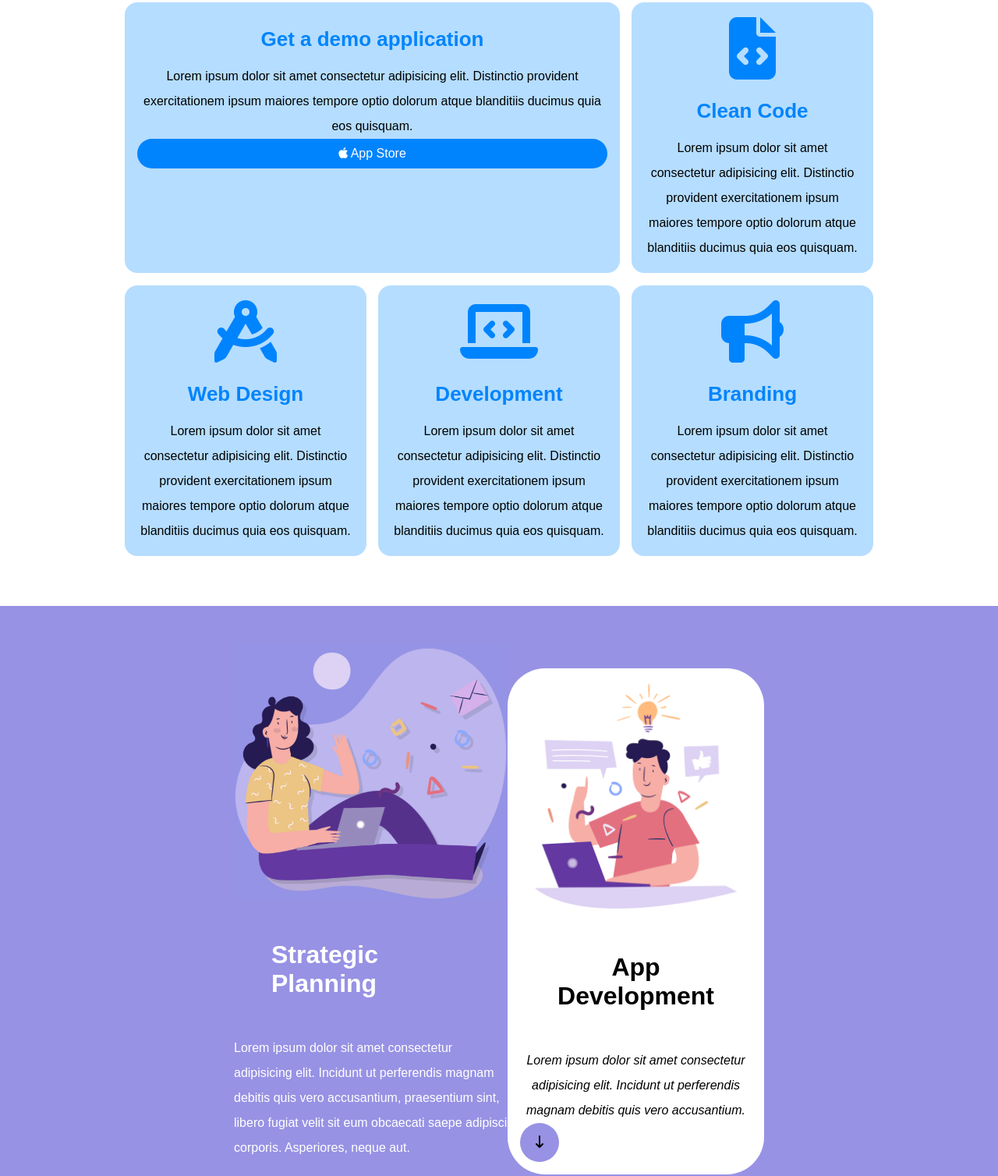
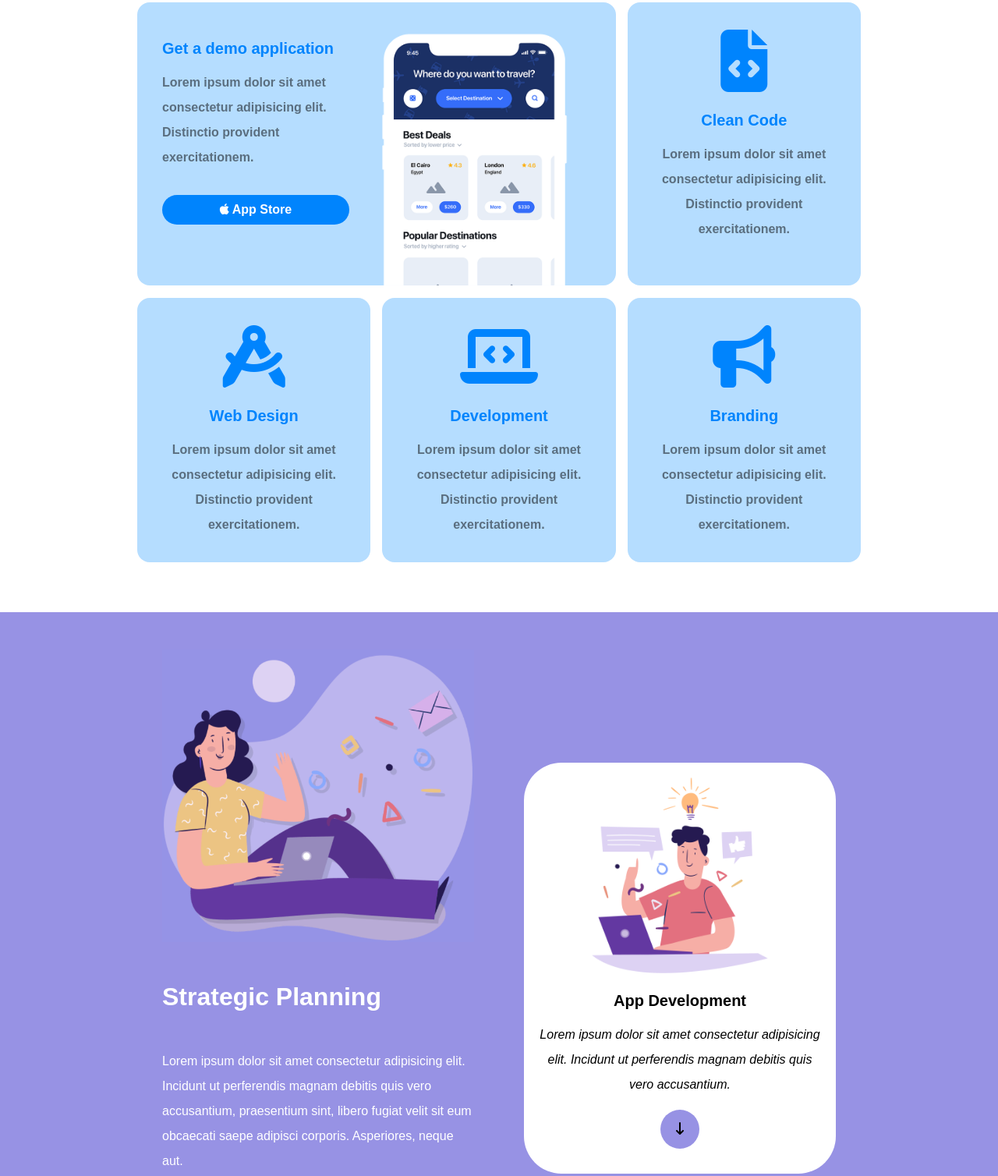
Before and after one commit to AndreaTorelli87/htmlcss-responsive-layout, a plain HTML site: page index.html in a window 1280 px wide. Shown: the part 77-1585 px from the top of the page at 78% size. Drawn offline with Linux system fonts and the light colour scheme.

Commit message:
planning finito

```diff
--- a/css/style.css
+++ b/css/style.css
@@ -26,11 +26,13 @@
 
 section{
    padding: 3rem 0;
+   scroll-margin-top: 70px;
 }
 
 .container{
-   width: 440px;
+   max-width: 440px;
    margin: auto;
+   padding: 0 1rem;
 }
 
 .border1{
@@ -66,7 +68,7 @@ p,em{
 }
 
 h4{
-   font-size: 26px;
+   font-size: 20px;
 }
 
 h3{
@@ -77,7 +79,6 @@ h3{
 
 header{
    width: 100%;
-   height: 50px;
    background-color: var(--blu); /* -------------------------------------------- */
    position: fixed;
    z-index: 9999;
@@ -89,6 +90,7 @@ header .container{
    display: flex;
    justify-content: space-between;
    align-items: center;
+   height: 70px;
 }
 
 #logo{
@@ -101,6 +103,7 @@ nav {
 
 #hamburger {
    display: inline-block;
+   font-size: 2rem;
 }
 
 ul{
@@ -109,7 +112,7 @@ ul{
 
 header a{
    text-decoration: none;
-   padding: 0.4rem;
+   margin-left: 1rem;
 }
 
 /* ----- INTRO ----- */
@@ -120,10 +123,12 @@ header a{
 
 #intro .card{
    background-color: #B5DDFF;
+   color: #5A6E7F;
+   font-weight: bolder;
    width: 100%;
    margin-top: 1rem;
    text-align: center;
-   padding: 1rem;
+   padding: 2rem;
 }
 
 #intro span, #intro h4{
@@ -131,28 +136,43 @@ header a{
 }
 
 #intro h4{
-   padding: 1rem;
+   padding: 1rem 0;
 }
 
 #intro .button{
    background-color: var(--blu);
+   margin: 2rem 0;
+   width: 15rem;
+   text-align: center;
 }
 
 .symbol{
    font-size: 5rem;
 }
 
+#intro .card:first-child{
+   text-align: left;
+}
+
+#intro .card:first-child img{
+   margin-bottom: -36px;
+  }
+
 /* ----- PLANNING ----- */
 
 #planning h3{
-   padding: 3rem;
+   padding: 3rem 0;
+}
+
+#planning h4{
+   padding: 1rem 0;
 }
 
 .cerchio{
-   height: 50px;
    width: 50px;
    border-radius: 50%;
    line-height: 50px;
+   margin: 1rem auto;
 }
 
 #planning .border2{
@@ -200,7 +220,7 @@ footer{
 @media screen and (min-width: 768px) {
 
    .container{
-      width: 730px;
+      max-width: 730px;
       margin: auto;
    }
 
@@ -218,11 +238,9 @@ footer{
    width: calc(100% / 3 * 2 - 5px);
   }
 
-  #planning .container{
-   width: 680px;
-   display: flex;
-   justify-content: end;
-  }
+  #intro .image{
+   width: 70%;
+   }
 
   #testimonials .card{
    display: flex;
@@ -240,7 +258,7 @@ footer{
 @media screen and (min-width: 992px){
 
    .container{
-      width: 960px;
+      max-width: 960px;
       margin: auto;
    }
 
@@ -258,12 +276,49 @@ footer{
       display: none;
    }
 
+   #intro .card:first-child{
+      display: flex;
+   }
+
+   #intro .image{
+      align-self: end;
+      width: 150%;
+   }
+
+  #planning .container{
+   display: flex;
+   align-items: end;
+   justify-content: space-around;
+  }
+
+  #planning .bg-white{
+   margin: 0;
+  }
+
+  #planning .bg-white .image{
+   width: 70%;
+   margin: auto;
+  }
+
+  #planning .container > div{
+   width: calc(100% / 2 - 4rem);
+  }
+
+
    #features .card{
       width: calc(100% / 3 - 10px);
    }
+
+
+
+
 
 }
 
 @media screen (min-width: 1200){
 
+   .container{
+      max-width: 1170px;
+   }
+
 }
--- a/index.html
+++ b/index.html
@@ -35,32 +35,30 @@
                         <div class="card border1">
                             <div class="text">
                                 <h4>Get a demo application</h4>
-                                <p>Lorem ipsum dolor sit amet consectetur adipisicing elit. Distinctio provident exercitationem ipsum maiores tempore optio dolorum atque blanditiis ducimus quia eos quisquam.</p>
+                                <p>Lorem ipsum dolor sit amet consectetur adipisicing elit. Distinctio provident exercitationem.</p>
                                 <div class="button font-white"><i class="fa-brands fa-apple"></i> App Store</div>
                             </div>
-                            <div>
-                                <!-- <img src="img/phone.png" alt="Phone"> -->
-                            </div>
+                            <div class="image"><img src="img/phone.png" alt="Phone"></div>
                         </div>
                         <div class="card border1">
                             <span class="symbol"><i class="fa-solid fa-file-code"></i></span>
                             <h4>Clean Code</h4>
-                            <p>Lorem ipsum dolor sit amet consectetur adipisicing elit. Distinctio provident exercitationem ipsum maiores tempore optio dolorum atque blanditiis ducimus quia eos quisquam.</p>
+                            <p>Lorem ipsum dolor sit amet consectetur adipisicing elit. Distinctio provident exercitationem.</p>
                         </div>
                         <div class="card border1">
                             <span class="symbol"><i class="fa-solid fa-compass-drafting"></i></span>
                             <h4>Web Design</h4>
-                            <p>Lorem ipsum dolor sit amet consectetur adipisicing elit. Distinctio provident exercitationem ipsum maiores tempore optio dolorum atque blanditiis ducimus quia eos quisquam.</p>
+                            <p>Lorem ipsum dolor sit amet consectetur adipisicing elit. Distinctio provident exercitationem.</p>
                         </div>
                         <div class="card border1">
                             <span class="symbol"><i class="fa-solid fa-laptop-code"></i></span>
                             <h4>Development</h4>
-                            <p>Lorem ipsum dolor sit amet consectetur adipisicing elit. Distinctio provident exercitationem ipsum maiores tempore optio dolorum atque blanditiis ducimus quia eos quisquam.</p>
+                            <p>Lorem ipsum dolor sit amet consectetur adipisicing elit. Distinctio provident exercitationem.</p>
                         </div>
                         <div class="card border1">
                             <span class="symbol"><i class="fa-solid fa-bullhorn"></i></i></span>
                             <h4>Branding</h4>
-                            <p>Lorem ipsum dolor sit amet consectetur adipisicing elit. Distinctio provident exercitationem ipsum maiores tempore optio dolorum atque blanditiis ducimus quia eos quisquam.</p>
+                            <p>Lorem ipsum dolor sit amet consectetur adipisicing elit. Distinctio provident exercitationem.</p>
                         </div>
                     </div>
                 </div>
@@ -79,7 +77,7 @@
                         <div class="image">
                             <img src="img/planning2.png" alt="Boy Dev">
                         </div>
-                        <h3>App Development</h3>
+                        <h4>App Development</h4>
                         <em>Lorem ipsum dolor sit amet consectetur adipisicing elit. Incidunt ut perferendis magnam debitis quis vero accusantium.</em>
                         <div class="cerchio bg-viola"><i class="fa-solid fa-arrow-down-long"></i></div>
 
```
